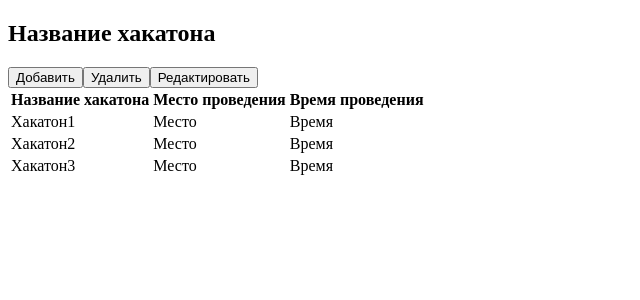
After one commit to MarsPrime/Hackathon_System, a Django app: template HackatonProject/HackatonSystem/templates/edit_hackathon.html in a window 1280 px wide. The commit adds this page. Shown: the top 300 px of the page, without its empty margins (0-640 px from the left). Run offline with Django 5.2, Linux system fonts and the light colour scheme; the template is opened without the code that fills it, so the values that code supplies are empty.

Commit message:
Допустим

```diff
--- /dev/null
+++ b/HackatonProject/HackatonSystem/templates/edit_hackathon.html
@@ -0,0 +1,45 @@
+<!DOCTYPE html>
+<html lang="ru">
+<head>
+    <meta charset="UTF-8">
+    <meta name="viewport" content="width=device-width, initial-scale=1.0">
+    <title>Название хакатона</title>
+</head>
+<body>
+    <h2>Название хакатона</h2>
+    <table>
+    <!--<caption>Название таблицы</caption> -->
+    <thead>
+        <tr>
+            <th>Название хакатона</th>
+            <th>Место проведения</th>
+            <th>Время проведения</th>
+        </tr>
+    </thead>
+    <tbody>
+        <tr>
+            <td>Хакатон1</td>
+            <td>Место</td>
+            <td>Время</td>
+        </tr>
+        <tr>
+            <td>Хакатон2</td>
+            <td>Место</td>
+            <td>Время</td>
+        </tr>
+        <tr>
+            <td>Хакатон3</td>
+            <td>Место</td>
+            <td>Время</td>
+        </tr>
+    </tbody>
+    <tfoot>
+        <tr>
+            <button>Добавить</button>
+            <button>Удалить</button>
+            <button>Редактировать</button>
+        </tr>
+    </tfoot>
+</table>
+</body>
+</html>
```
Also changed, not shown: HackatonProject/HackatonSystem/templates/hackaton.html (+6 -1 lines).
